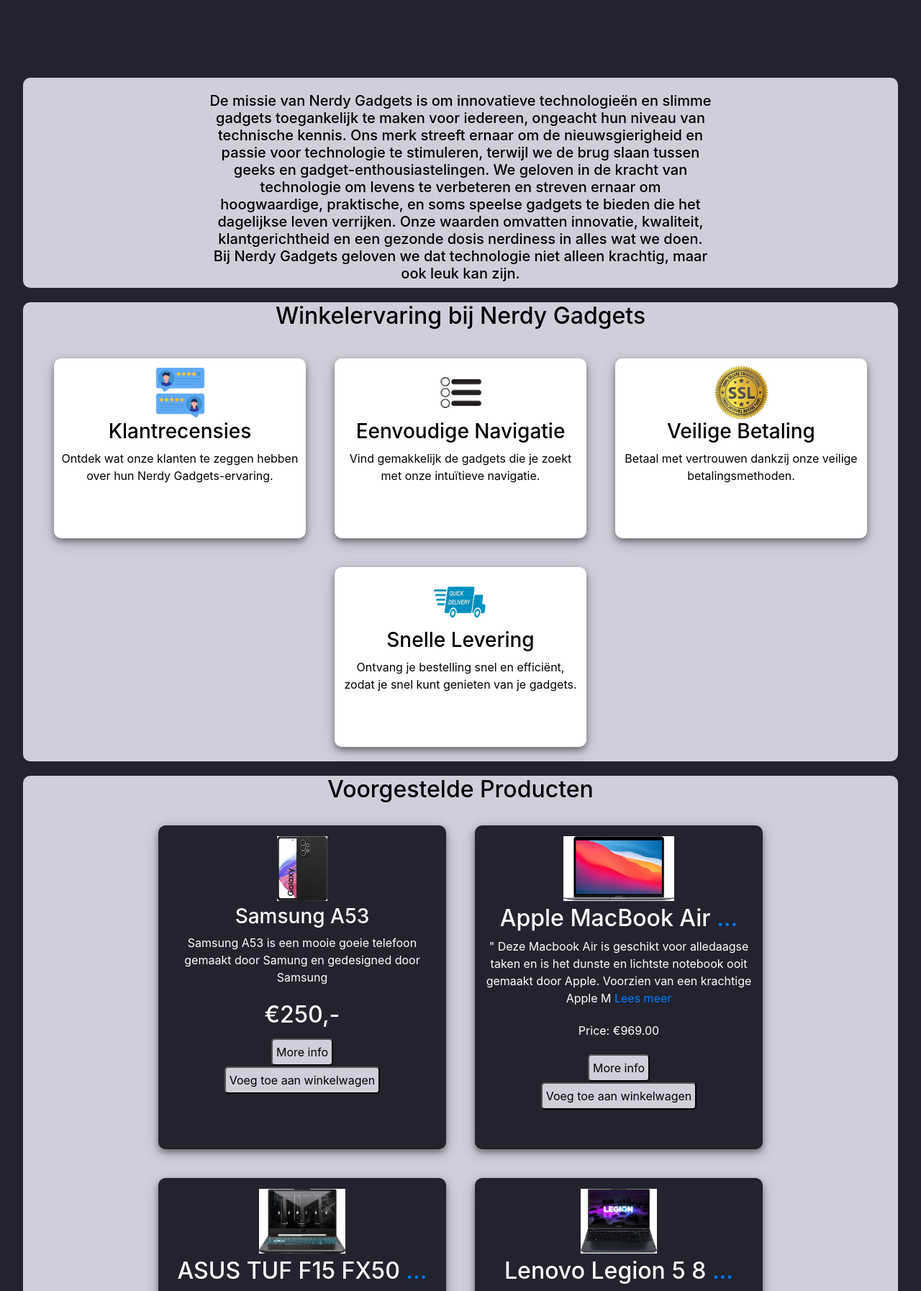
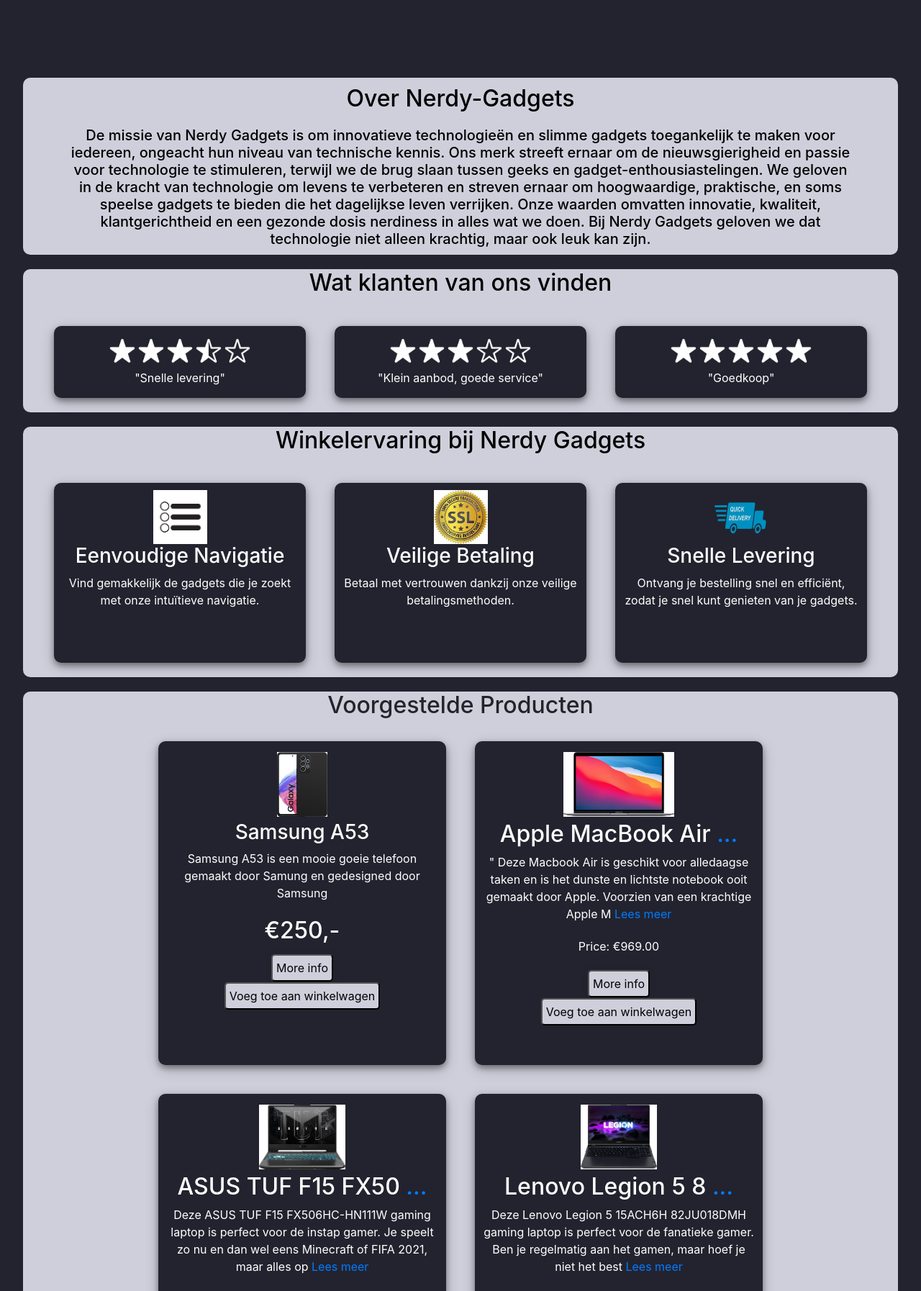
Before and after one commit to yoery/Nerdy-Gadgets, a PHP site: page / in a window 1280 px wide. Shown: the part 432-2226 px from the top of the page at 72% size. Run offline with PHP 8.4, Linux system fonts and the light colour scheme; a user stored in the database is signed in; data comes from the database, SQL or seed files in the repository.

Commit message:
code formatting, reviews toegevoegd en session_start error gefixt

```diff
--- a/index.php
+++ b/index.php
@@ -1,5 +1,9 @@
 <!DOCTYPE html>
 <html lang="en">
+<?php
+include 'navigation.php';
+?>
+
 <head>
     <meta charset="UTF-8">
     <meta name="viewport" content="width=device-width, initial-scale=1.0">
@@ -7,45 +11,161 @@
     <link href="https://stackpath.bootstrapcdn.com/bootstrap/4.5.0/css/bootstrap.min.css" rel="stylesheet">
     <link rel="icon" type="image/x-icon" href="favicon.ico">
     <style>
-        body {background-color: #23232f;}
-        .section-logo {width: auto; height: 350px; margin-bottom: 25px; position: center; background-color: #23232f;}
-        .img-logo {width: 800px; height: 260px; border-radius: 10px;}
-        .h4-logo {color: white; margin-top: -20px; margin-bottom: 50px; background-color: #23232f;}
+        body {
+            background-color: #23232f;
+        }
 
-        .section-info {width: 95%;
+        /* logo  */
+        .section-logo {
+            width: auto;
+            height: 350px;
+            margin-bottom: 25px;
+            position: center;
+            background-color: #23232f;
+        }
+
+        .img-logo {
+            width: 800px;
+            height: 260px;
+            border-radius: 10px;
+        }
+
+        .h4-logo {
+            color: white;
+            margin-top: -20px;
+            margin-bottom: 50px;
+            background-color: #23232f;
+        }
+
+        /* over ons */
+        .section-info {
+            width: 95%;
             margin-top: 20px;
             border-radius: 10px;
             display: flex;
             flex-wrap: wrap;
             justify-content: center;
             align-items: flex-start;
-            background-color: #cfcfdc;}
-        .img-info {width: 500px; height: 250px; margin-top: 30px; border-radius: 10px;}
-        .h5-info {color: black; margin-top: 20px; width: 700px;}
+            background-color: #cfcfdc;
+        }
 
-        .section-ervaring {width: 95%;
+        .h2-info {
+            text-align: center;
+            width: 100%;
+            color: black;
+            margin-bottom: 10px;
+            margin-top: 10px
+        }
+
+        .img-info {
+            width: 500px;
+            height: 250px;
+            margin-top: 30px;
+            border-radius: 10px;
+        }
+
+        .h5-info {
+            color: black;
+            margin-top: 10px;
+            margin-bottom: 10px;
+            width: 90%;
+        }
+
+        /* reviews */
+        .section-reviews {
+            width: 95%;
             margin-top: 20px;
             border-radius: 10px;
             display: flex;
             flex-wrap: wrap;
             justify-content: center;
             align-items: flex-start;
-            background-color: #cfcfdc;}
-        .h2-ervaring {text-align: center; width:100%; color: black; margin-bottom: 20px;}
-        .div-ervaring {display: inline-block; margin: 20px; width: 350px; height: 250px; box-shadow: 0 4px 8px 0 rgba(0, 0, 0, 0.4), 0 6px 20px 0 rgba(0, 0, 0, 0.19); border-radius: 10px; padding: 10px; background-color: white;}
-        .img-ervaring {width: 75px; height: 75px;}
-        .h3-ervaring {color: black;}
-        .p-ervaring {color: black;}
+            background-color: #cfcfdc;
+        }
 
-        .producten {            width: 95%;
+        .h2-reviews {
+            text-align: center;
+            width: 100%;
+            color: black;
+            margin-bottom: 20px;
+        }
+
+        .div-reviews {
+            display: inline-block;
+            margin: 20px;
+            width: 350px;
+            height: 100px;
+            box-shadow: 0 4px 8px 0 rgba(0, 0, 0, 0.4), 0 6px 20px 0 rgba(0, 0, 0, 0.19);
+            border-radius: 10px;
+            padding: 10px;
+            background-color: #23232f;
+        }
+
+        .p-reviews {
+            color: white;
+        }
+
+        /* winkelervaring */
+        .section-ervaring {
+            width: 95%;
             margin-top: 20px;
             border-radius: 10px;
             display: flex;
             flex-wrap: wrap;
             justify-content: center;
             align-items: flex-start;
-            background-color: #cfcfdc;}
-        .h2-producten1 {text-align: center; width: 100%; margin-bottom: 10px;}
+            background-color: #cfcfdc;
+        }
+
+        .h2-ervaring {
+            text-align: center;
+            width: 100%;
+            color: black;
+            margin-bottom: 20px;
+        }
+
+        .div-ervaring {
+            display: inline-block;
+            margin: 20px;
+            width: 350px;
+            height: 250px;
+            box-shadow: 0 4px 8px 0 rgba(0, 0, 0, 0.4), 0 6px 20px 0 rgba(0, 0, 0, 0.19);
+            border-radius: 10px;
+            padding: 10px;
+            background-color: #23232f;
+        }
+
+        .img-ervaring {
+            width: 75px;
+            height: 75px;
+        }
+
+        .h3-ervaring {
+            color: white;
+        }
+
+        .p-ervaring {
+            color: white;
+        }
+
+        /* voorgestelde prodcuten */
+        .producten {
+            width: 95%;
+            margin-top: 20px;
+            border-radius: 10px;
+            display: flex;
+            flex-wrap: wrap;
+            justify-content: center;
+            align-items: flex-start;
+            background-color: #cfcfdc;
+        }
+
+        .h2-producten1 {
+            text-align: center;
+            width: 100%;
+            margin-bottom: 10px;
+        }
+
         .product-info1 {
             width: 400px;
             height: 450px;
@@ -54,43 +174,79 @@
             border-radius: 10px;
             background-color: #23232f;
             box-shadow: 0 4px 8px 0 rgba(0, 0, 0, 0.4), 0 6px 20px 0 rgba(0, 0, 0, 0.19);
-            box-sizing: border-box;}
-        .img-producten1 {width: 260px; height: 100px; object-fit: contain; padding: 5px; margin: 0 auto;}
-        .h3-producten1 {color: white;}
-        .p-producten1 {color: white;}
-        .h2-producten2 {color: white; padding: 5px;}
-        .link-producten1 {            display: block;
+            box-sizing: border-box;
+        }
+
+        .img-producten1 {
+            width: 260px;
+            height: 100px;
+            object-fit: contain;
+            padding: 5px;
+            margin: 0 auto;
+        }
+
+        .h3-producten1 {
+            color: white;
+        }
+
+        .p-producten1 {
+            color: white;
+        }
+
+        .h2-producten2 {
+            color: white;
+            padding: 5px;
+        }
+
+        .link-producten1 {
+            display: block;
             text-align: center;
             background-color: #cfcfdc;
-            color:black;
+            color: black;
             padding: 5px;
             border-radius: 5px;
-            margin-top: 1px;}
-        .link-producten2 {            display: block;
+            margin-top: 1px;
+        }
+
+        .link-producten2 {
+            display: block;
             text-align: center;
             background-color: #cfcfdc;
             color: black;
             padding: 5px;
             border-radius: 5px;
             box-shadow: 0 0 10px rgba(0, 0, 0, 0.1);
-            margin-top: 1px;}
+            margin-top: 1px;
+        }
+
         .link-producten1:hover {
             transition: all 0.5s ease;
             background-color: #3d3d54;
         }
+
         .link-producten2:hover {
             transition: all 0.5s ease;
             background-color: #3d3d54;
         }
-        .section-footer {width: 900px; height: 50px; margin-top: 50px;}
-        .h6-footer {color: white;}
 
+        /* footer */
+        .section-footer {
+            width: 900px;
+            height: 50px;
+            margin-top: 50px;
+        }
+
+        .h6-footer {
+            color: white;
+        }
     </style>
 </head>
+
 <body>
     <?php
-    include 'navigation.php';
+    include 'printstars.php';
     ?>
+    <!-- logo -->
     <section class="section-logo">
         <center>
             <img src="images/nerdy_gadgets.png" class="img-logo">
@@ -98,24 +254,61 @@
         </center>
     </section>
 
+    <!-- over ons -->
     <center>
         <section class="section-info">
-        <h5 class="h5-info">De missie van Nerdy Gadgets is om innovatieve technologieën en slimme gadgets toegankelijk te maken voor iedereen, ongeacht hun niveau van technische kennis.
-            Ons merk streeft ernaar om de nieuwsgierigheid en passie voor technologie te stimuleren, terwijl we de brug slaan tussen geeks en gadget-enthousiastelingen.
-            We geloven in de kracht van technologie om levens te verbeteren en streven ernaar om hoogwaardige, praktische, en soms speelse gadgets te bieden die het dagelijkse leven verrijken.
-            Onze waarden omvatten innovatie, kwaliteit, klantgerichtheid en een gezonde dosis nerdiness in alles wat we doen.
+            <h2 class="h2-info">Over Nerdy-Gadgets</h2>
+            <h5 class="h5-info">De missie van Nerdy Gadgets is om innovatieve technologieën en slimme gadgets
+                toegankelijk te maken voor iedereen, ongeacht hun niveau van technische kennis.
+                Ons merk streeft ernaar om de nieuwsgierigheid en passie voor technologie te stimuleren, terwijl we de
+                brug slaan tussen geeks en gadget-enthousiastelingen.
+                We geloven in de kracht van technologie om levens te verbeteren en streven ernaar om hoogwaardige,
+                praktische, en soms speelse gadgets te bieden die het dagelijkse leven verrijken.
+                Onze waarden omvatten innovatie, kwaliteit, klantgerichtheid en een gezonde dosis nerdiness in alles wat
+                we doen.
                 Bij Nerdy Gadgets geloven we dat technologie niet alleen krachtig, maar ook leuk kan zijn.</h5>
         </section>
     </center>
 
+    <!-- reviews -->
+    <center>
+        <?php
+        $rating1 = 7;
+        $review1 = "Snelle levering";
+        $rating2 = 6;
+        $review2 = "Klein aanbod, goede service";
+        $rating3 = 10;
+        $review3 = "Goedkoop";
+        ?>
+        <section class="section-reviews">
+            <h2 class="h2-reviews">Wat klanten van ons vinden</h2>
+            <div class="div-reviews">
+                <?php printstars($rating1); ?>
+                <p class="p-reviews">
+                    <?php print('"' . $review1 . '"'); ?>
+                </p>
+            </div>
+            <div class="div-reviews">
+                <?php printstars($rating2); ?>
+                <p class="p-reviews">
+                    <?php print('"' . $review2 . '"'); ?>
+                </p>
+            </div>
+            <div class="div-reviews">
+                <?php printstars($rating3); ?>
+                <p class="p-reviews">
+                    <?php print('"' . $review3 . '"'); ?>
+                </p>
+            </div>
+        </section>
+    </center>
+
+
+
+    <!-- winkelervaring -->
     <center>
         <section class="section-ervaring">
             <h2 class="h2-ervaring">Winkelervaring bij Nerdy Gadgets</h2>
-        <div class="div-ervaring">
-            <img src="images/klantenrecensies.png" class="img-ervaring">
-            <h3 class="h3-ervaring">Klantrecensies</h3>
-            <p class="p-ervaring">Ontdek wat onze klanten te zeggen hebben over hun Nerdy Gadgets-ervaring.</p>
-        </div>
 
             <div class="div-ervaring">
                 <img src="images/navigatie.png" class="img-ervaring">
@@ -132,19 +325,21 @@
             <div class="div-ervaring">
                 <img src="images/snelle-levering.png" class="img-ervaring">
                 <h3 class="h3-ervaring">Snelle Levering</h3>
-            <p class="p-ervaring">Ontvang je bestelling snel en efficiënt, zodat je snel kunt genieten van je gadgets.</p>
+                <p class="p-ervaring">Ontvang je bestelling snel en efficiënt, zodat je snel kunt genieten van je
+                    gadgets.</p>
             </div>
         </section>
     </center>
 
-
+    <!-- voorgestelde producten -->
     <center>
         <section class="producten">
             <h2 class="h2-producten1">Voorgestelde Producten</h2>
             <div class="product-info1">
-                    <img src="images/product1.png" class="img-producten1"/>
+                <img src="images/product1.png" class="img-producten1" />
                 <h3 class="h3-producten1">Samsung A53</h3>
-                    <p class="p-producten1">Samsung A53 is een mooie goeie telefoon gemaakt door Samung en gedesigned door Samsung</p>
+                <p class="p-producten1">Samsung A53 is een mooie goeie telefoon gemaakt door Samung en gedesigned door
+                    Samsung</p>
                 <h2 class="h2-producten2">€250,-</h2>
                 <button class="link-producten2"><a href="product3.php" style="color: black;">More info</a></button>
                 <button class="link-producten1" onclick="addToCart">Voeg toe aan winkelwagen</button>
@@ -181,6 +376,7 @@
         </section>
     </center>
 
+    <!-- footer -->
     <center>
         <section class="section-footer">
             <h6 class="h6-footer">@Nerdy-Gadgets 2023</h6>
@@ -212,4 +408,5 @@
         }
     </script>
 </body>
+
 </html>
```
Lines whose indentation alone changed are shown as unchanged.
